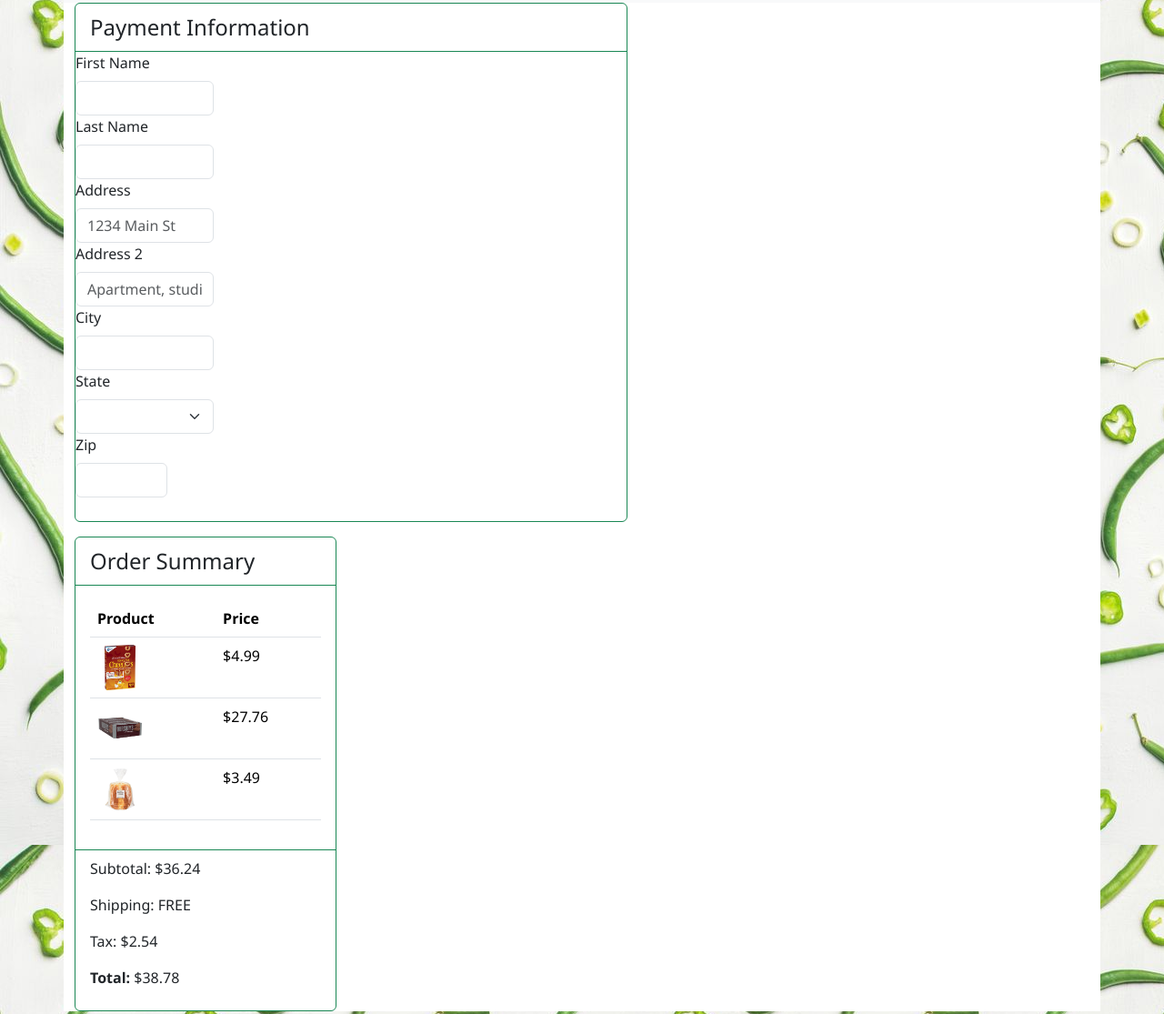
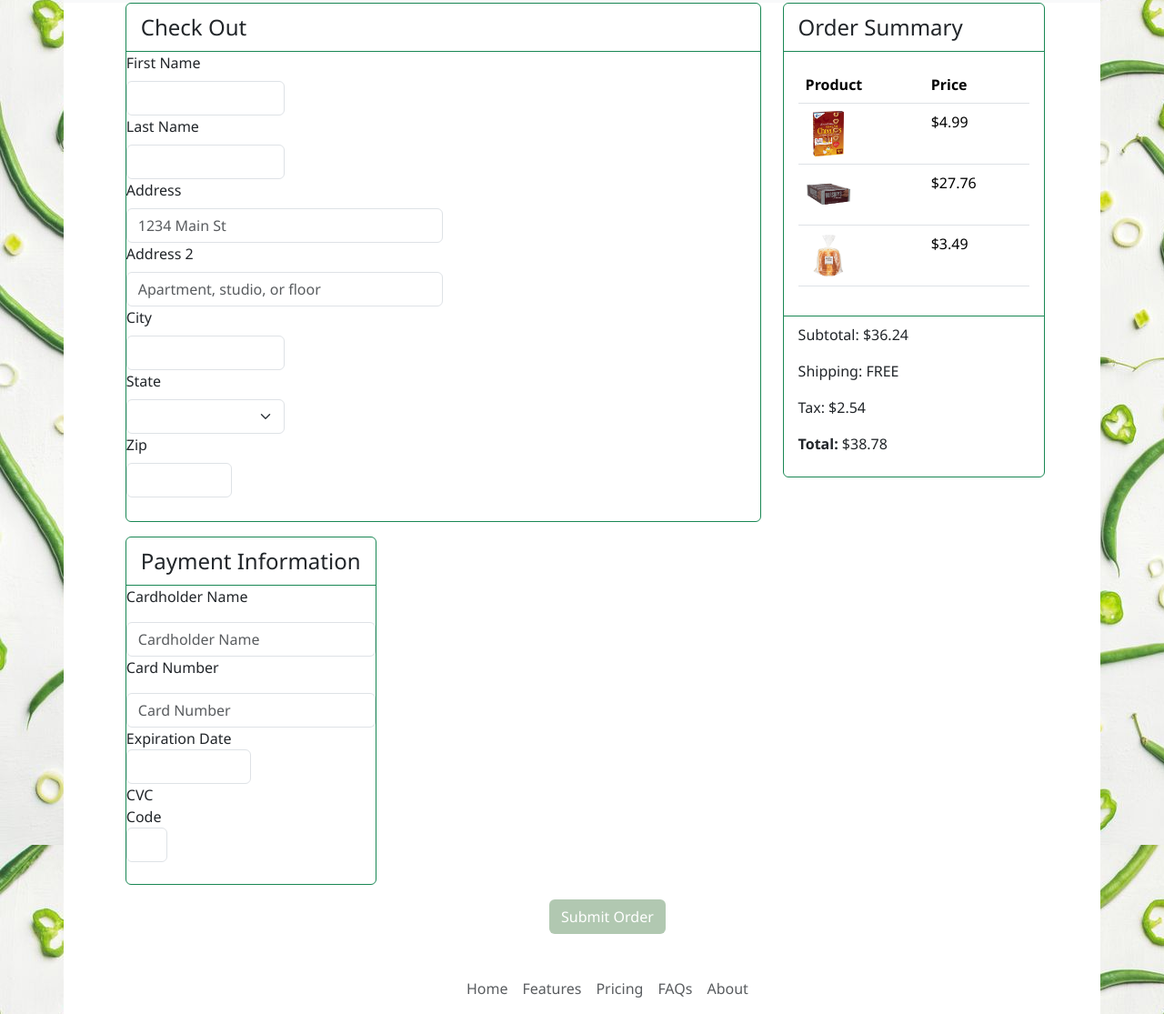
Before and after one commit to CierraMH/Agile-Group-Project, a plain HTML site: page Check-out.html in a window 1280 px wide. Shown: the part 71-1186 px from the top of the page at 91% size. Drawn offline with nearby package versions, Linux system fonts and the light colour scheme; files whose address does not match are found by name.

Commit message:
made changes to checkout

```diff
--- a/Check-out.html
+++ b/Check-out.html
@@ -24,6 +24,17 @@
       .container {
         background-color: white;
         font-family: "Segoe UI", Tahoma, Geneva, Verdana, sans-serif;
+      }
+     .container2 {
+      padding-left: 5%;
+     }
+
+     .container4 {
+      display: flex;
+     }
+     .button {
+      display: flex;
+      justify-content: center;
      }
 
 </style>
@@ -93,9 +104,10 @@
       </nav>
     </div>
 <!--CHECK OUT-->
-
-<div class="card border-success mb-3" style="max-width: 38rem;">
-  <div class="card-header bg-transparent border-success">Payment Information</div>
+<div class="container2">
+<div class="row">
+  <div class="col-8"><div class="card border-success mb-3" style="max-width: auto;">
+    <div class="card-header bg-transparent border-success">Check Out</div>
     <form class="form-row">
     <div class="form-row col-md-3">
       <label for="inputNamel4" class="form-label">First Name</label>
@@ -105,11 +117,11 @@
         <label for="inputLastname4" class="form-label">Last Name</label>
         <input type="lastname" class="form-control" id="inputLastname4">
       </div>
-  <div class="form-row col-md-3">
+    <div class="form-row col-md-6">
       <label for="inputAddress" class="form-label">Address</label>
       <input type="text" class="form-control" id="inputAddress" placeholder="1234 Main St">
     </div>
-  <div class="form-row col-md-3">
+    <div class="form-row col-md-6">
       <label for="inputAddress2" class="form-label">Address 2</label>
       <input type="text" class="form-control" id="inputAddress2" placeholder="Apartment, studio, or floor">
     </div>
@@ -180,10 +192,8 @@
       </div>
     </div>
     </form>
-  </div>
-
-<!------- Order Summary KL-->
-<div class="card border-success mb-3" style="max-width: 18rem;">
+    </div></div>
+  <div class="col-4"><div class="card border-success mb-3" style="max-width: 18rem;">
     <div class="card-header bg-transparent border-success">Order Summary</div>
     <div class="card-body text-success">
       <table class="table table-hover">
@@ -215,20 +225,20 @@
       <p>Tax: $2.54 </p>
       <p><strong>Total:</strong> $38.78 </p>
     </div>
-</div>
-</div>
-<!------- End of KL Summary -->
+  </div></div>
+
 
 <!------Payment---->
-<div class="card border-success mb-3" style="max-width: 38rem;">
+<div class="container4">
+<div class="card border-success mb-3">
   <div class="card-header bg-transparent border-success">Payment Information</div>
 <form>
   <div class="form-row">
-    <div class="form-group col-md-6">
+    <div class="form-group col-mb-6">
       <p>Cardholder Name</p>
       <input type="email" class="form-control" placeholder="Cardholder Name">
     </div>
-    <div class="form-group col-md-6">
+    <div class="form-group col-mb-6">
       <p>Card Number</p>
       <input class="form-control" placeholder="Card Number">
     </div>
@@ -246,10 +256,11 @@
   <br>
 
 </form>
-</div>
+</div></div></div>
 <!-----end of payment information -->
 <!--BUTTON-->
-<button type="button" class="btn btn-success">Submit Order</button>
+<div class="button">
+<button type="button" class="btn">Submit Order</button></div>
 <!--FOOTER-->
 
 <footer class="py-3 my-4">
```
Lines whose indentation alone changed are shown as unchanged.
